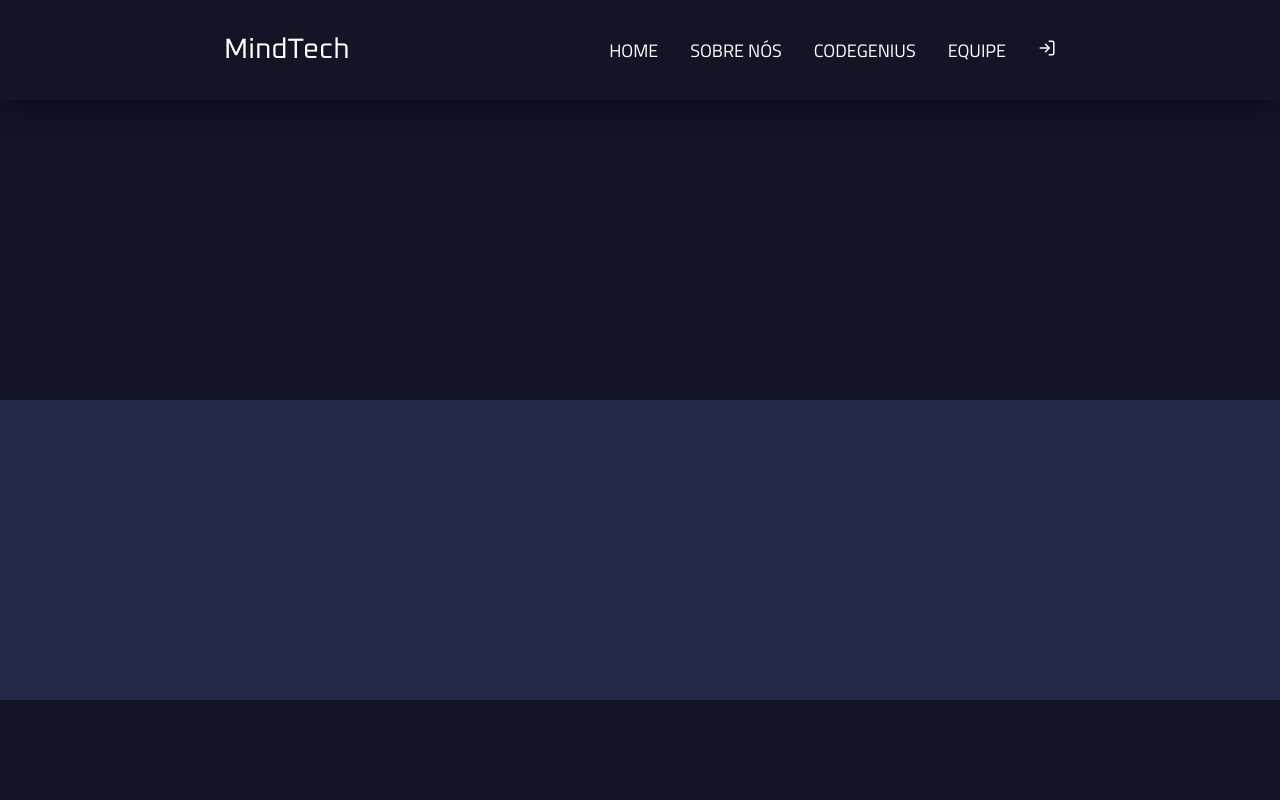
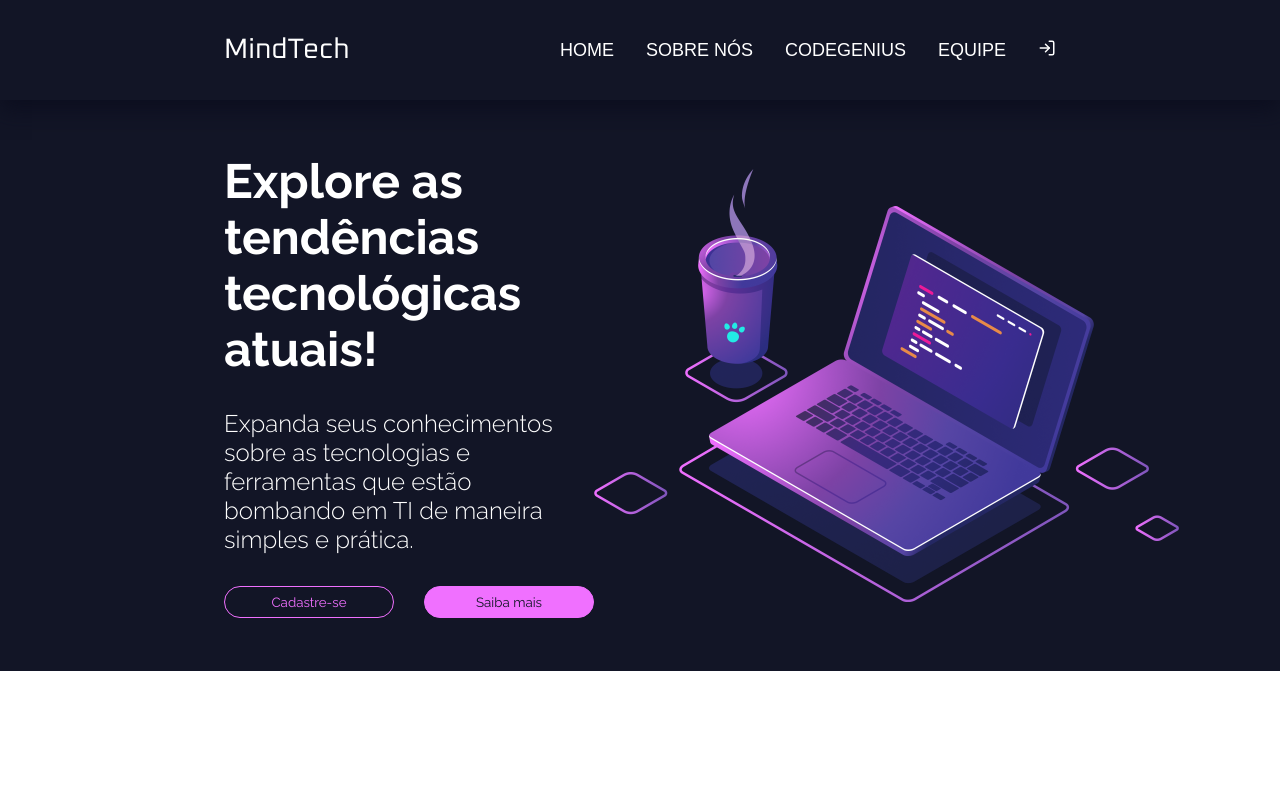
Before and after one commit to CodeGenius-Organization/CodeGenius, a React (Create React App) app in the folder codegenius/: page / in a window 1280 px wide. Shown: the top 800 px of the page. Built offline with nearby package versions, Linux system fonts and the light colour scheme.

Commit message:
feature:
wip

```diff
--- a/codegenius/public/index.html
+++ b/codegenius/public/index.html
@@ -10,7 +10,7 @@
     />
     <link rel="preconnect" href="https://fonts.googleapis.com">
     <link rel="preconnect" href="https://fonts.gstatic.com" crossorigin>
-    <link href="https://fonts.googleapis.com/css2?family=DM+Sans:opsz@9..40&family=Oxanium&family=Raleway&family=Titillium+Web&display=swap" rel="stylesheet">
+    <link href="https://fonts.googleapis.com/css2?family=DM+Sans:opsz@9..40&family=Oxanium&family=Raleway:ital,wght@0,100;0,200;0,300;0,400;0,500;0,600;0,700;0,800;0,900;1,100;1,200;1,300;1,400;1,500;1,600;1,700;1,800;1,900&display=swap" rel="stylesheet">
     <!--
       manifest.json provides metadata used when your web app is installed on a
       user's mobile device or desktop. See https://developers.google.com/web/fundamentals/web-app-manifest/
--- a/codegenius/src/pages/Home.css
+++ b/codegenius/src/pages/Home.css
@@ -1,11 +1,99 @@
-.bg1,.bg2{
-    height: 300px;
+.background{
+    background-color: #121526;
+    width: 100%;
+    display: flex;
 }
 
-.bg1{
-    background-color: #121526;
+.gradient{
+    width: 100%;
 }
 
-.bg2{
-    background-color: #23294a;
+.container{
+    display: flex;
+    justify-content: center;
+    /* border: solid 2px blue; */
 }
+
+.content{
+    width: 65%;
+    display: flex;
+    flex-direction: column;
+    justify-content: center;
+    align-items: center;
+}
+
+.home{
+    height: 571px;
+    width: 100%;
+    display: flex;
+    justify-content: space-between;
+    /* border: solid 2px fuchsia; */
+}
+
+.home .left-side{
+    /* border: solid 2px firebrick; */
+    display: flex;
+    flex-direction: column;
+    width: 570px;
+    justify-content: center;
+    gap: 32px 30px;
+    flex-wrap: wrap;
+}
+
+.home .left-side>h1, p{
+    color: #fff;
+    font-family: 'Raleway';
+}
+
+.home .left-side>h1{
+    font-size: 48px;
+    font-style: normal;
+    font-weight: 700;
+}
+
+.home .left-side>p{
+    font-size: 24px;
+    font-style: normal;
+    font-weight: 300;
+}
+
+.home .left-side .bt-home{
+    display: flex;
+    align-items: flex-end;
+    gap: 30px;
+}
+
+.home .left-side .bt-home .cadastre-se{
+    border-radius: 20px;
+    border: 1px solid #F070FF;
+    width: 170px;
+    height: 32px;
+    padding: 0px 40px;
+    font-family: 'Raleway';
+    color: #F070FF;
+    background-color: transparent;
+    cursor: pointer;
+}
+
+.home .left-side .bt-home .saiba-mais{
+    border-radius: 20px;
+    border: 1px solid #F070FF;
+    width: 170px;
+    height: 32px;
+    padding: 0px 40px;
+    font-family: 'Raleway';
+    color: #121526;
+    background-color: #F070FF;
+    cursor: pointer;
+}
+
+.right-side{
+    height: 100%;
+    display: flex;
+    justify-content: center;
+    align-items: center;
+}
+
+.right-side .home-img{
+    width: 584.65px;
+}
--- a/codegenius/src/pages/Home.js
+++ b/codegenius/src/pages/Home.js
@@ -1,7 +1,8 @@
 import React, { useEffect, useState } from 'react';
 import NavBar from '../components/NavBar';
 import ModaltoForm from '../components/ModalToForm';
-import './Home.css'
+import './Home.css';
+import home_img from '../img/Computer1.png';
 
 
 function Home() {
@@ -22,11 +23,31 @@ function Home() {
             <NavBar
                 onLoginModal={handleVisible}
             />
+            <div className='background'>
+                <div className='gradient'>
+                    <div className='container'>
+                        <div className='content'>
+                            <div className='home'>
+                                <div className='left-side'>
+                                    <h1>Explore as tendências tecnológicas atuais!</h1>
+                                    <p>Expanda seus conhecimentos sobre as tecnologias e ferramentas que estão bombando em TI de maneira simples e prática.</p>
+                                    <div className='bt-home'>
+                                        <button className='cadastre-se'>Cadastre-se</button>
+                                        <button className='saiba-mais'>Saiba mais</button>
+                                    </div>
+                                </div>
+                                <div className='right-side'>
+                                    <img className='home-img' src={home_img}/>
+                                </div>
+                            </div>
+                            <div className='sobre-nos'></div>
+                            <div className='codegenius'></div>
+                            <div className='equipe'></div>
+                        </div>
+                    </div>
+                </div>
+            </div>
 
-            <div className='bg1'></div>
-            <div className='bg2'></div>
-            <div className='bg1'></div>
-            <div className='bg2'></div>
 
             <ModaltoForm
                 toggleModal={handleVisible}
```
Also changed, not shown: codegenius/src/img/Computer1.png (added).
